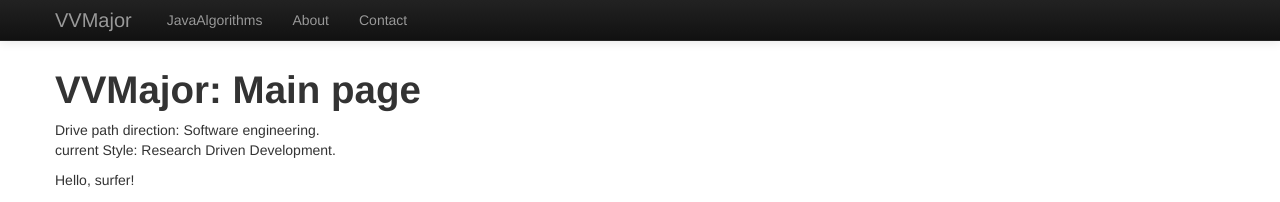
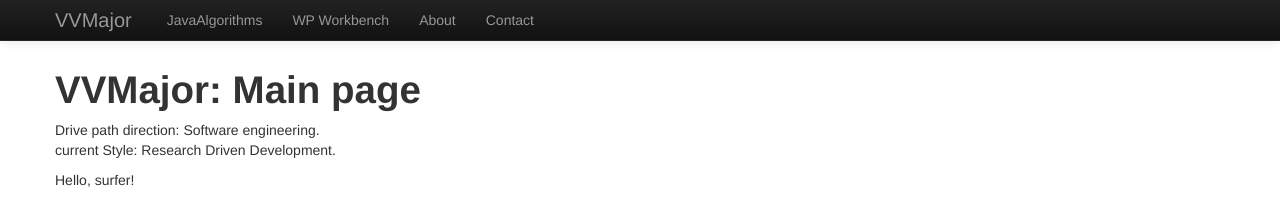
Before and after one commit to VVMajor/VVMajor.github.io, a Jekyll site: the page built from index.md, in a window 1280 px wide. Shown: the top 202 px of the page. Built offline with Jekyll 4.4.1, drawn with Linux system fonts in a browser that asks for light colours.

Commit message:
WP Workbench

```diff
--- a/_config.yml
+++ b/_config.yml
@@ -1,7 +1,7 @@
 # Permalinks
 permalink: pretty
 
-pages_list: {'JavaAlgorithms':'https://github.com/VVMajor/JavaAlgorithms','About':'/about','Contact':'/contact'}
+pages_list: {'JavaAlgorithms':'https://github.com/VVMajor/JavaAlgorithms','WP Workbench':'http://wp.vvmajor.tk/','About':'/about','Contact':'/contact'}
 pages_list_future: {'Archive':'/archive','Feed':'/atom.xml'}
 
 copyString: "&copy; VVMajor"
```
